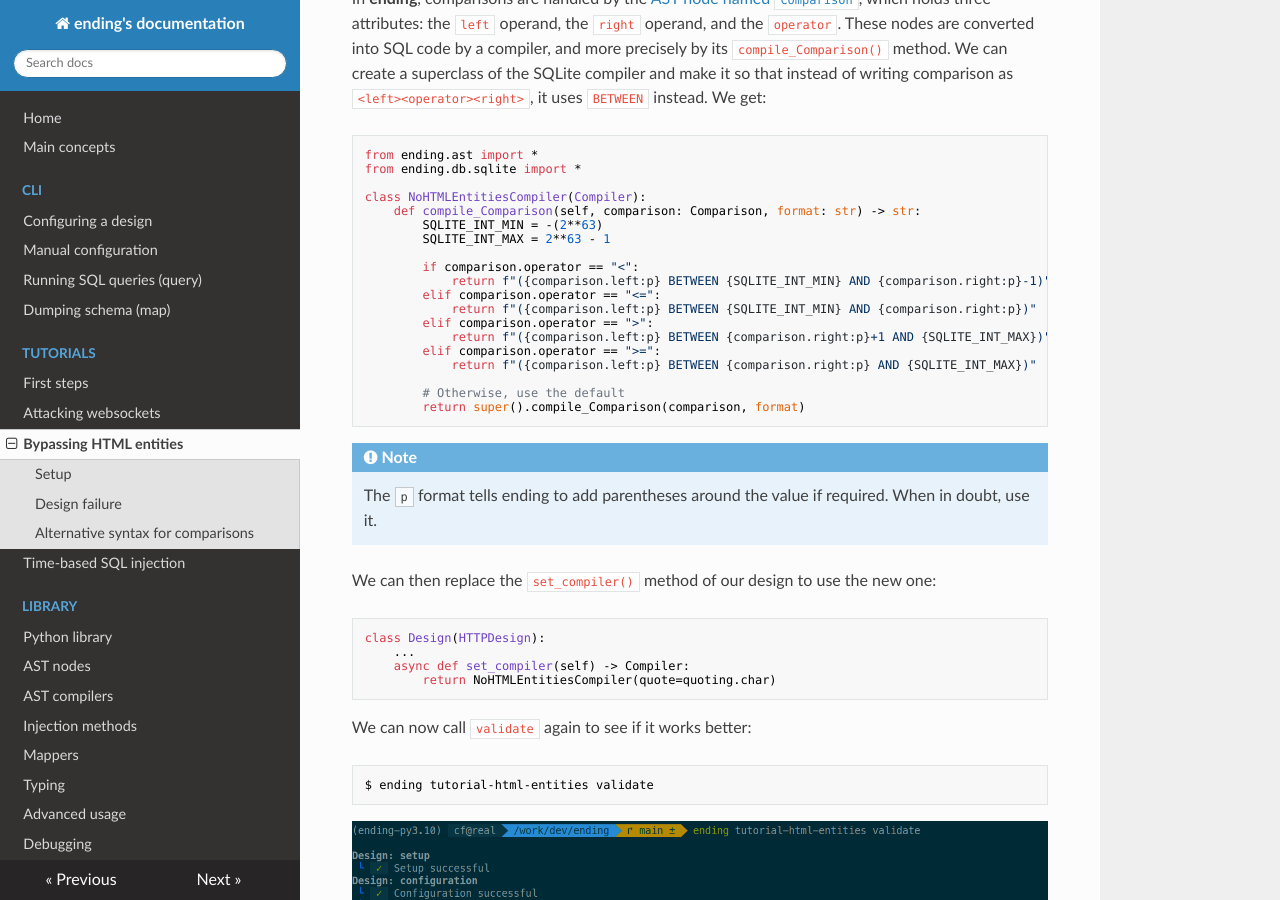
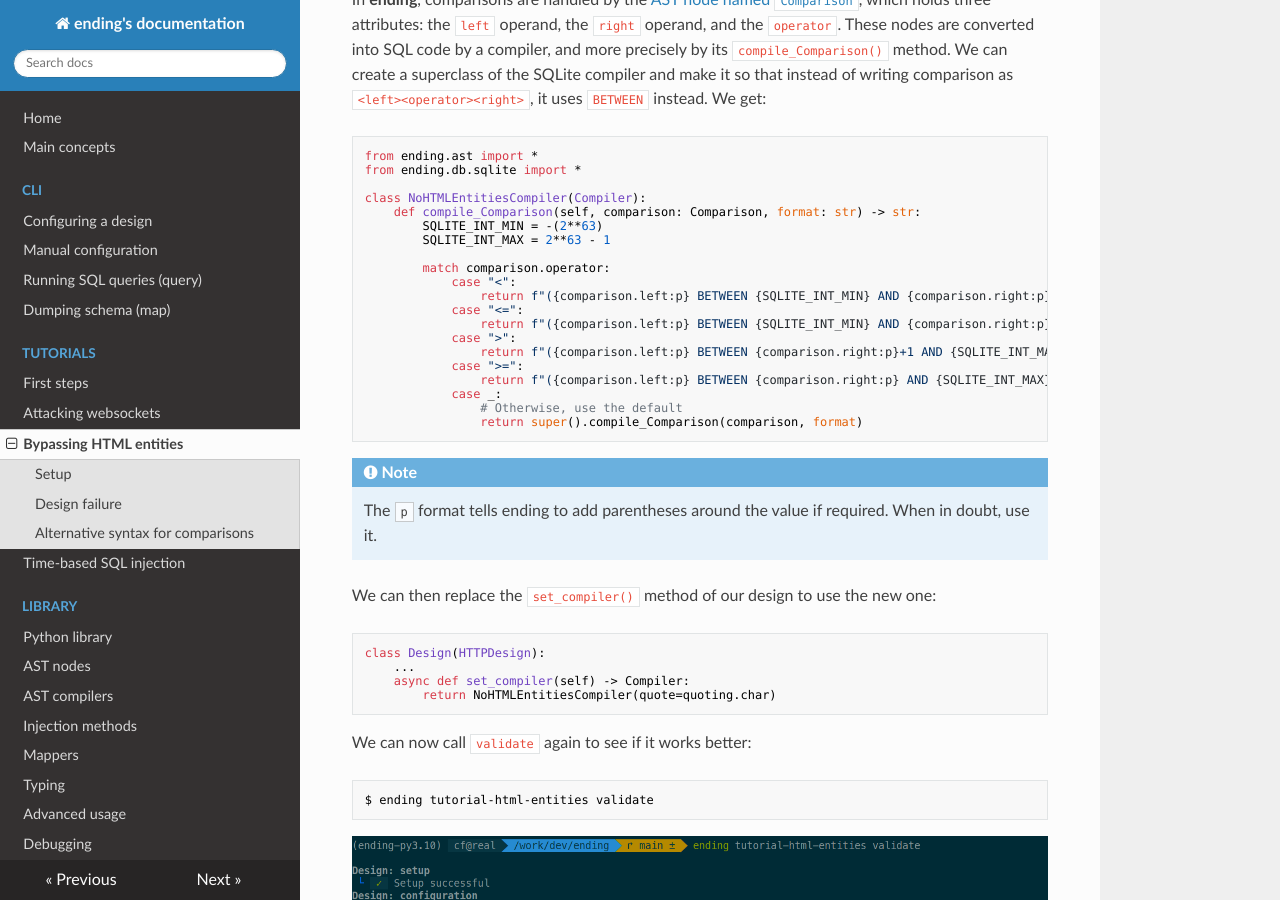
Before and after one commit to cfreal/ending, an MkDocs documentation site: the page built from docs/docs/tutorials/html-entities.md, in a window 1280 px wide and 900 px high, scrolled down 2517 px. Built offline with MkDocs 1.6.1, drawn with Linux system fonts in a browser that asks for light colours; nearby versions of some CDN libraries; some of the changed text lies outside the part shown.

Commit message:
Use match/case in the html-entities compiler example

````diff
--- a/docs/docs/tutorials/html-entities.md
+++ b/docs/docs/tutorials/html-entities.md
@@ -114,17 +114,18 @@ class NoHTMLEntitiesCompiler(Compiler):
         SQLITE_INT_MIN = -(2**63)
         SQLITE_INT_MAX = 2**63 - 1
 
-        if comparison.operator == "<":
-            return f"({comparison.left:p} BETWEEN {SQLITE_INT_MIN} AND {comparison.right:p}-1)"
-        elif comparison.operator == "<=":
-            return f"({comparison.left:p} BETWEEN {SQLITE_INT_MIN} AND {comparison.right:p})"
-        elif comparison.operator == ">":
-            return f"({comparison.left:p} BETWEEN {comparison.right:p}+1 AND {SQLITE_INT_MAX})"
-        elif comparison.operator == ">=":
-            return f"({comparison.left:p} BETWEEN {comparison.right:p} AND {SQLITE_INT_MAX})"
-
-        # Otherwise, use the default
-        return super().compile_Comparison(comparison, format)
+        match comparison.operator:
+            case "<":
+                return f"({comparison.left:p} BETWEEN {SQLITE_INT_MIN} AND {comparison.right:p}-1)"
+            case "<=":
+                return f"({comparison.left:p} BETWEEN {SQLITE_INT_MIN} AND {comparison.right:p})"
+            case ">":
+                return f"({comparison.left:p} BETWEEN {comparison.right:p}+1 AND {SQLITE_INT_MAX})"
+            case ">=":
+                return f"({comparison.left:p} BETWEEN {comparison.right:p} AND {SQLITE_INT_MAX})"
+            case _:
+                # Otherwise, use the default
+                return super().compile_Comparison(comparison, format)
 ```
 
 !!! note
````
Also changed, not shown: other parts of docs/docs/tutorials/html-entities.md (+1 -1 lines).
